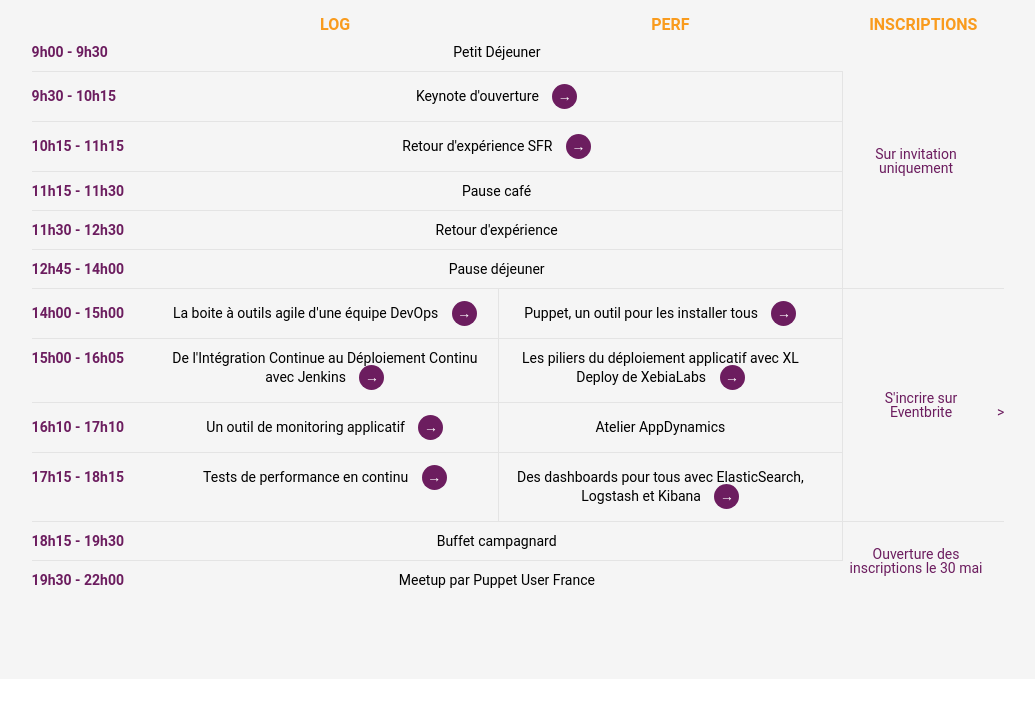
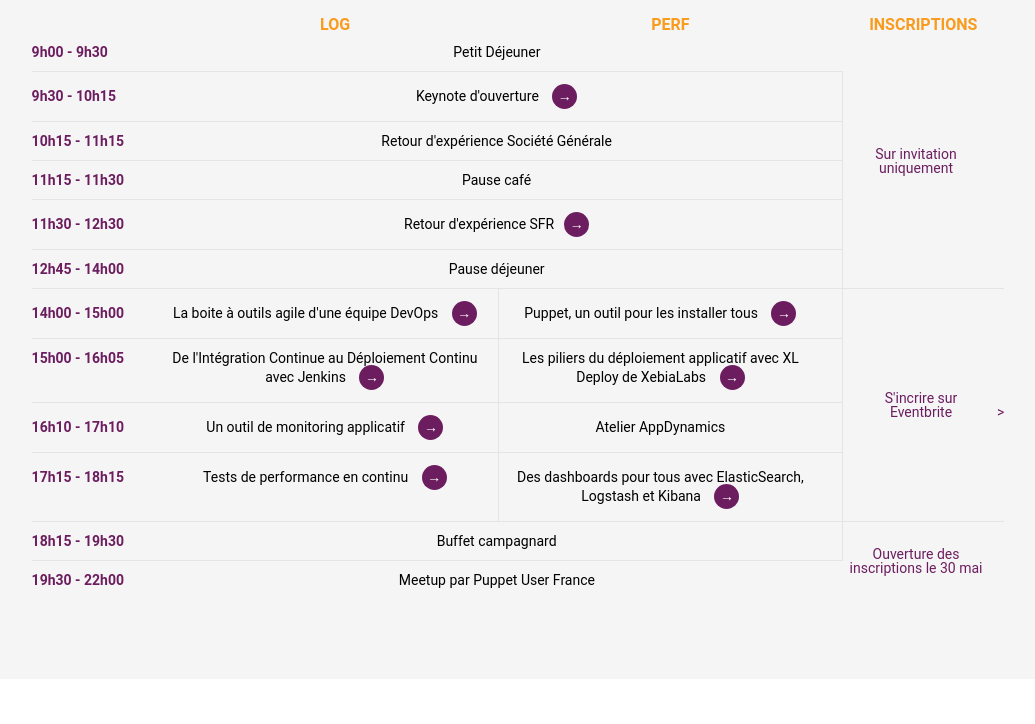
Before and after one commit to publicissapient-france/devops-day, a plain HTML site: page index.html in a window 1280 px wide. Shown: the part 1040-1764 px from the top of the page, without its empty margins (122-1157 px from the left). Drawn offline with nearby package versions, Linux system fonts and the light colour scheme.

Commit message:
Inversion REX SFR et SGCIB

```diff
--- a/index.html
+++ b/index.html
@@ -118,8 +118,8 @@
                     </tr>
                     <tr>
                         <td>10h15 - 11h15</td>
-                        <td colspan="2" class="last-cell popupable" data-toggle="modal" data-target="#sfr-modal">Retour
-                            d'expérience SFR
+                        <td colspan="2" class="last-cell" >Retour
+                            d'expérience Société Générale
                         </td>
                     </tr>
                     <tr>
@@ -128,7 +128,7 @@
                     </tr>
                     <tr>
                         <td>11h30 - 12h30</td>
-                        <td colspan="2" class="last-cell">Retour d'expérience</td>
+                        <td colspan="2" class="last-cell popupable" data-toggle="modal" data-target="#sfr-modal">Retour d'expérience SFR</td>
                     </tr>
                     <tr>
                         <td>12h45 - 14h00</td>
@@ -538,6 +538,18 @@
                             </p>
                         </div>
                     </div>
+
+                    <div class="speaker">
+
+
+                        <div class="info">
+                            <span class="name">Antoine Raith</span>
+
+                            <p class="desc">Antoine Raith est responsable Développement socle eCommerce chez SFR.</p>
+                        </div>
+
+
+                    </div>
                 </div>
             </div>
         </div>
```
